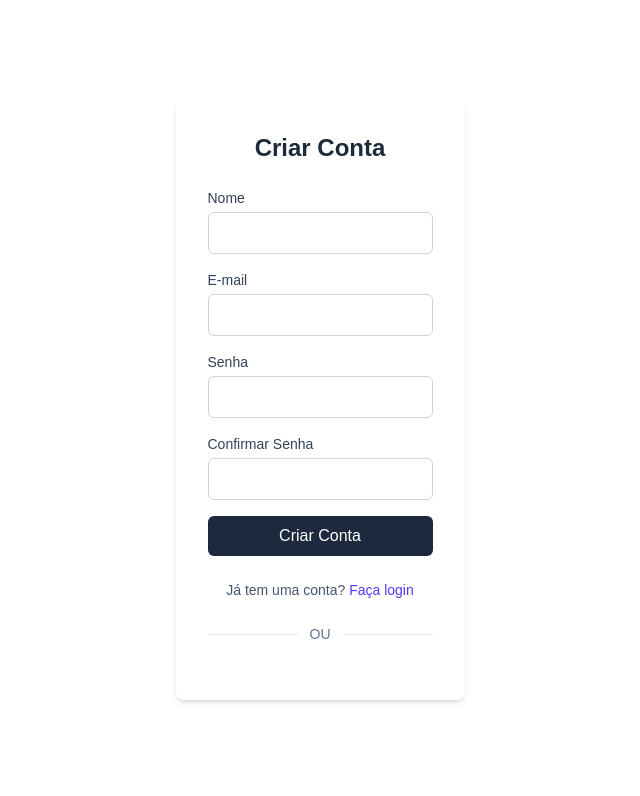
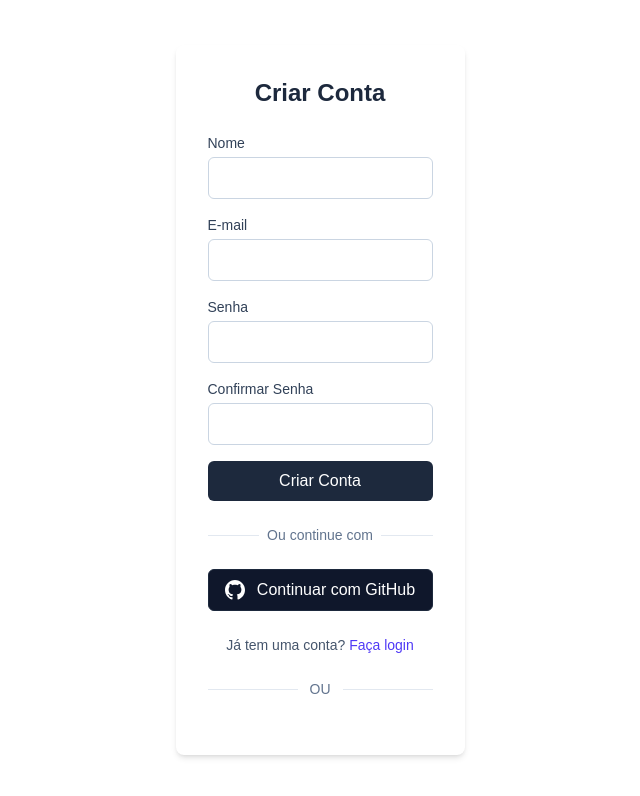
Before and after one commit to killu4kun/supersign-challenge, a Next.js app: page /register in a window 1280 px wide. Shown: the top 796 px of the page, without its empty margins (320-960 px from the left). Built offline with nearby package versions, Linux system fonts and the light colour scheme.

Commit message:
adiciona o botao visual do login github e ajusta provider para suportar o novo tipo de login

```diff
--- a/src/app/(auth)/page.tsx
+++ b/src/app/(auth)/page.tsx
@@ -3,6 +3,7 @@
 import Link from 'next/link';
 import { useRouter, useSearchParams } from 'next/navigation';
 import { useState } from 'react';
+import { GithubButton } from '@/components/auth/GihubButton';
 
 export default function LoginPage() {
   const router = useRouter();
@@ -86,6 +87,24 @@
           Entrar
         </button>
       </form>
+
+      <div className='mt-6'>
+        <div className='relative'>
+          <div className='absolute inset-0 flex items-center'>
+            <div className='w-full border-t border-slate-200'></div>
+          </div>
+          <div className='relative flex justify-center text-sm'>
+            <span className='px-2 bg-white text-slate-500'>
+              Ou continue com
+            </span>
+          </div>
+        </div>
+
+        <div className='mt-6 space-y-3'>
+          <GithubButton />
+        </div>
+      </div>
+
       <div className='mt-6 text-center'>
         <p className='text-sm text-slate-600'>
           Não tem uma conta?
--- a/src/app/(auth)/register/page.tsx
+++ b/src/app/(auth)/register/page.tsx
@@ -1,5 +1,6 @@
 import Link from 'next/link';
 import { RegisterForm } from '@/components/auth/RegisterForm';
+import { GithubButton } from '@/components/auth/GihubButton';
 
 export default function RegisterPage() {
   return (
@@ -9,6 +10,23 @@
           Criar Conta
         </h1>
         <RegisterForm />
+
+        <div className='mt-6'>
+          <div className='relative'>
+            <div className='absolute inset-0 flex items-center'>
+              <div className='w-full border-t border-slate-200'></div>
+            </div>
+            <div className='relative flex justify-center text-sm'>
+              <span className='px-2 bg-white text-slate-500'>
+                Ou continue com
+              </span>
+            </div>
+          </div>
+
+          <div className='mt-6 space-y-3'>
+            <GithubButton />
+          </div>
+        </div>
 
         <div className='mt-6 text-center'>
           <p className='text-sm text-slate-600'>
--- /dev/null
+++ b/src/components/auth/GihubButton.tsx
@@ -0,0 +1,16 @@
+'use client';
+import { signIn } from 'next-auth/react';
+
+export function GithubButton() {
+  return (
+    <button
+      onClick={() => signIn('github', { callbackUrl: '/dashboard' })}
+      className='w-full flex items-center justify-center gap-3 bg-slate-900 text-white border border-slate-800 rounded-md px-4 py-2 hover:bg-slate-800 focus:outline-none focus:ring-2 focus:ring-offset-2 focus:ring-slate-500 transition-colors duration-200'
+    >
+      <svg className='w-5 h-5' viewBox='0 0 24 24' fill='currentColor'>
+        <path d='M12 0c-6.626 0-12 5.373-12 12 0 5.302 3.438 9.8 8.207 11.387.599.111.793-.261.793-.577v-2.234c-3.338.726-4.033-1.416-4.033-1.416-.546-1.387-1.333-1.756-1.333-1.756-1.089-.745.083-.729.083-.729 1.205.084 1.839 1.237 1.839 1.237 1.07 1.834 2.807 1.304 3.492.997.107-.775.418-1.305.762-1.604-2.665-.305-5.467-1.334-5.467-5.931 0-1.311.469-2.381 1.236-3.221-.124-.303-.535-1.524.117-3.176 0 0 1.008-.322 3.301 1.23.957-.266 1.983-.399 3.003-.404 1.02.005 2.047.138 3.006.404 2.291-1.552 3.297-1.23 3.297-1.23.653 1.653.242 2.874.118 3.176.77.84 1.235 1.911 1.235 3.221 0 4.609-2.807 5.624-5.479 5.921.43.372.823 1.102.823 2.222v3.293c0 .319.192.694.801.576 4.765-1.589 8.199-6.086 8.199-11.386 0-6.627-5.373-12-12-12z' />
+      </svg>
+      <span className='font-medium'>Continuar com GitHub</span>
+    </button>
+  );
+}
--- a/src/lib/auth/options.ts
+++ b/src/lib/auth/options.ts
@@ -1,12 +1,17 @@
 import NextAuth from 'next-auth';
 import CredentialsProvider from 'next-auth/providers/credentials';
 import { PrismaAdapter } from '@next-auth/prisma-adapter';
+import GithubProvider from 'next-auth/providers/github';
 import { prisma } from '@/lib/prisma/client';
 import bcrypt from 'bcryptjs';
 
 export const authOptions = {
   adapter: PrismaAdapter(prisma),
   providers: [
+    GithubProvider({
+      clientId: process.env.GITHUB_ID!,
+      clientSecret: process.env.GITHUB_SECRET!,
+    }),
     CredentialsProvider({
       name: 'credentials',
       credentials: {
```
Also changed, not shown: src/components/auth/SocialButtons.tsx (deleted).
